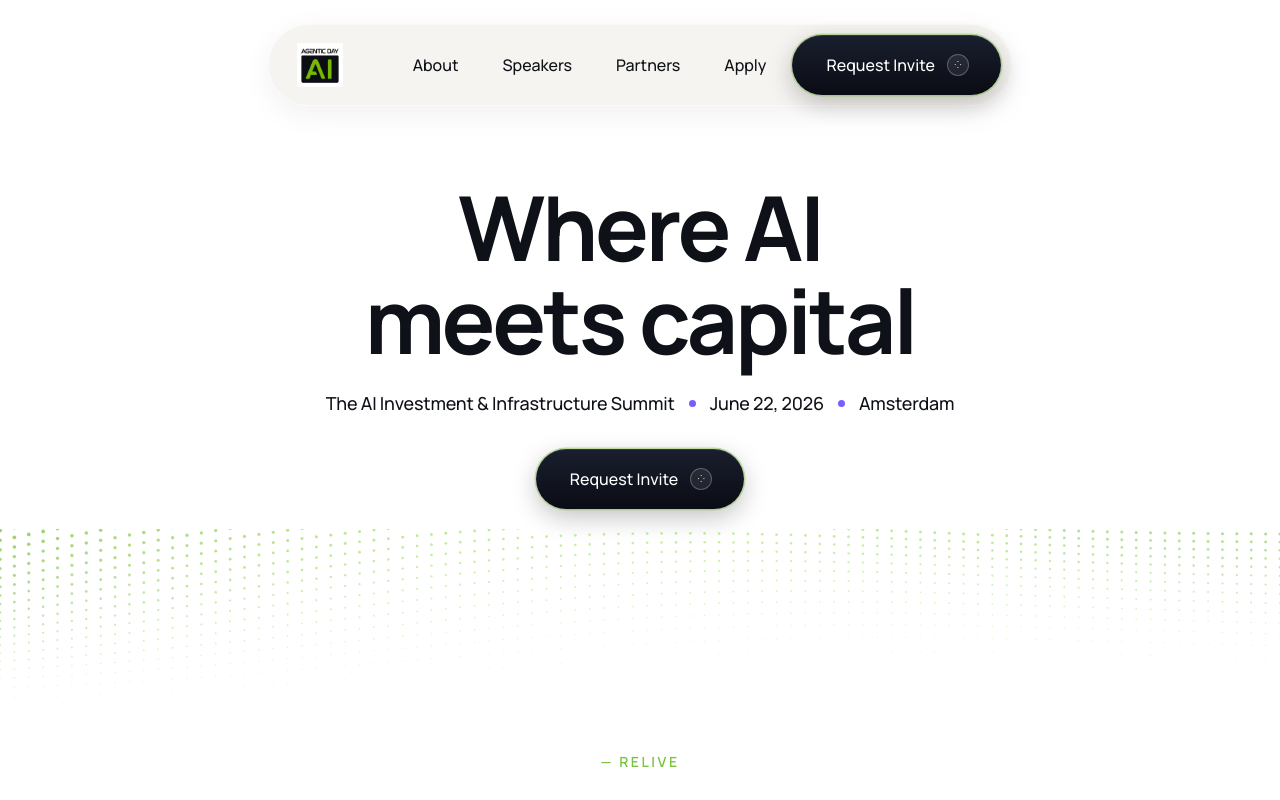
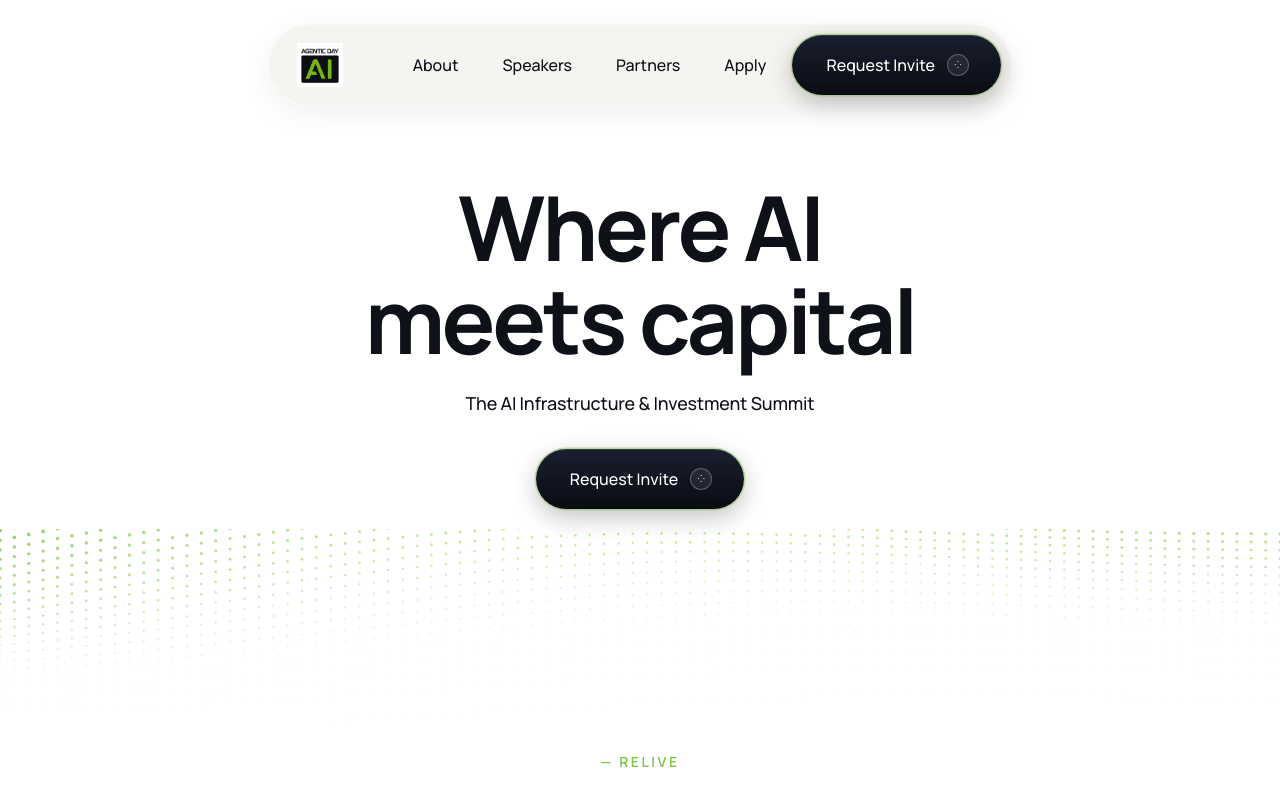
Before and after one commit to lalla-ai/agentic-day-miami, a Next.js app: page / in a window 1280 px wide. Shown: the top 800 px of the page. Built offline with nearby package versions, Linux system fonts and the light colour scheme.

Commit message:
Revert "Hero meta-line: SuperAI-style bulleted subtitle (event · date · city)"
This reverts commit 6b00fd38465463ca818be21d3431c1ab0fc468b0.

```diff
--- a/components/Hero.tsx
+++ b/components/Hero.tsx
@@ -9,11 +9,7 @@ export default function Hero() {
           <span className="row">meets capital</span>
         </h1>
         <div className="meta-line">
-          <span>The AI Investment &amp; Infrastructure Summit</span>
-          <span className="dot" />
-          <span>June 22, 2026</span>
-          <span className="dot" />
-          <span>Amsterdam</span>
+          <span>The AI Infrastructure & Investment Summit</span>
         </div>
         <div className="hero-cta-row" style={{ marginBottom: 0 }}>
           <a
```
